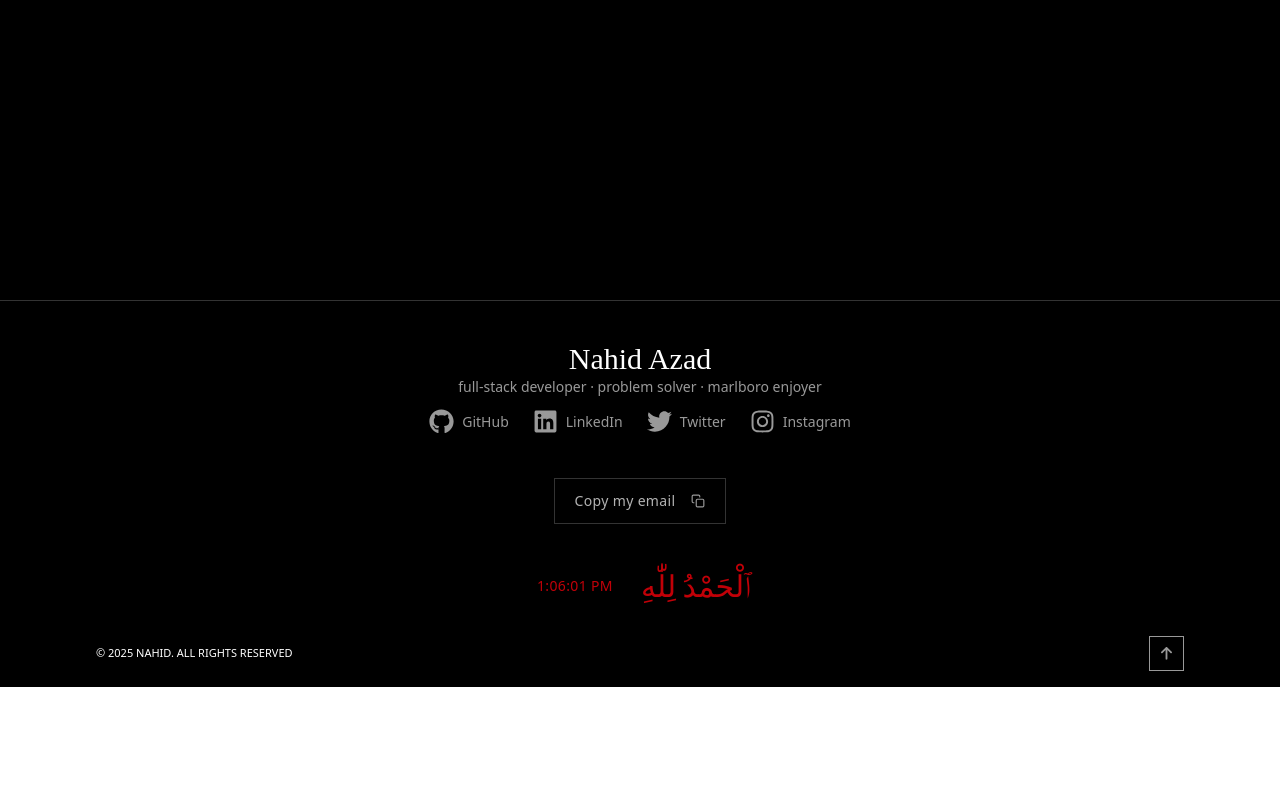
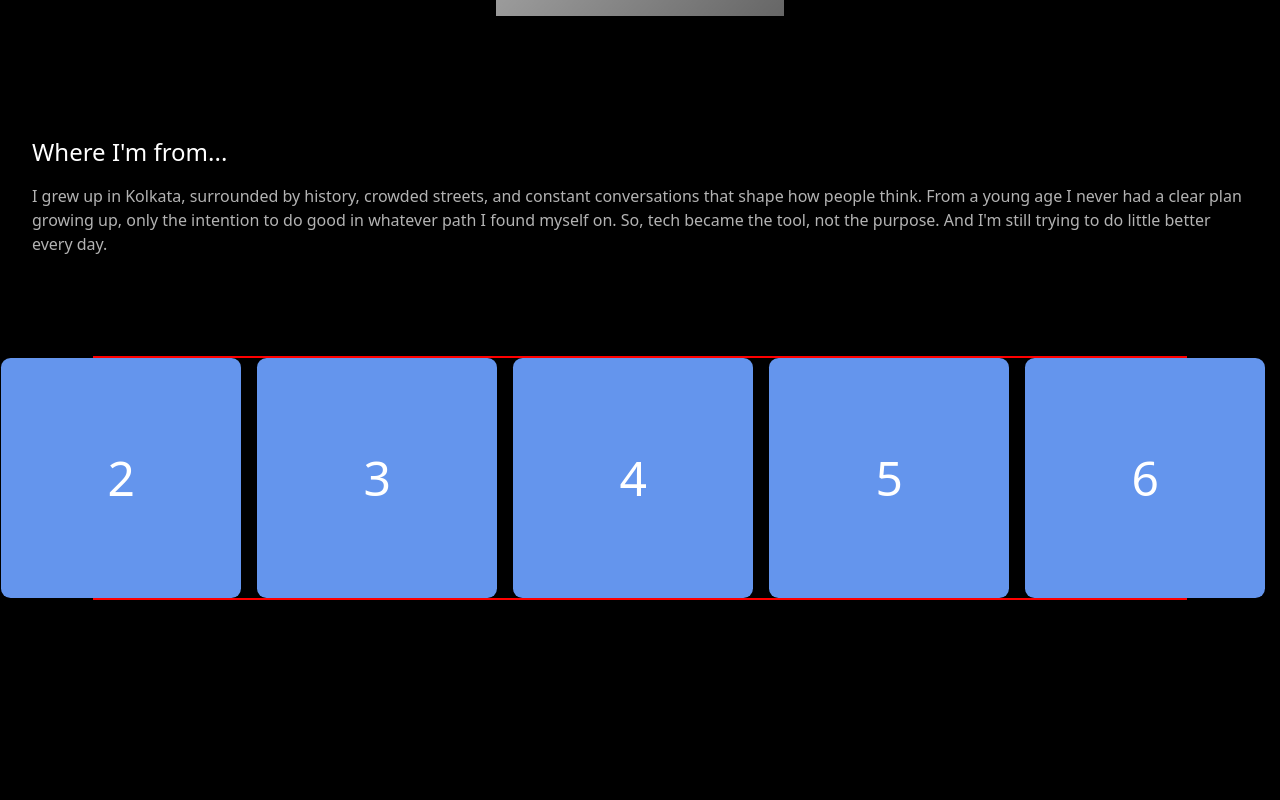
Before and after one commit to inv-nahid/portfolionew_nahid, a React (Vite) app in the folder nahid/frontend/: page /about in a window 1280 px wide. Shown: the part 500-1300 px from the top of the page. Before the commit the page ends 1187 px from the top, so only its background shows below. Built offline with nearby package versions, Linux system fonts and the light colour scheme; a web font is replaced by a local one.

Commit message:
About page started

```diff
--- /dev/null
+++ b/nahid/frontend/src/components/InfiniteCarousel/InfiniteCarousel.css
@@ -0,0 +1,24 @@
+.carousel {
+    margin: 100px auto;
+    width: 90%;
+    border: 2px solid red;
+    display: flex;
+}
+
+.group {
+    display: flex;
+    align-items: center;
+    justify-content: center;
+    gap: 1em;
+}
+
+.card {
+    flex: 0 0 5em;
+    height: 5em;
+    padding: 1em;
+    background: cornflowerblue;
+    font-size: 3rem;
+    border-radius: .2em;
+    text-align: center;
+    align-content: center;
+}
--- /dev/null
+++ b/nahid/frontend/src/components/InfiniteCarousel/InfiniteCarousel.jsx
@@ -0,0 +1,20 @@
+import './InfiniteCarousel.css'
+
+const InfiniteCarousel = () => {
+    return (
+
+        <div className='carousel'>
+            <div className='group'>
+                <div className='card'>1</div>
+                <div className='card'>2</div>
+                <div className='card'>3</div>
+                <div className='card'>4</div>
+                <div className='card'>5</div>
+                <div className='card'>6</div>
+            </div>
+        </div>
+
+    )
+}
+
+export default InfiniteCarousel
--- a/nahid/frontend/src/pages/About.jsx
+++ b/nahid/frontend/src/pages/About.jsx
@@ -1,7 +1,36 @@
-import React from 'react'
+import nahidsidemug from '../assets/nahid_sidemug.jpeg'
+import nahidfrontmug from '../assets/nahid_frontmug.jpeg'
+import InfiniteCarousel from '../components/InfiniteCarousel/InfiniteCarousel'
 
 export const About = () => {
     return (
-        <div className="min-h-screen bg-black text-white px-8 py-8">About</div>
+        <div className="min-h-screen bg-black text-white px-8 py-48">
+
+            <div className="relative group h-81 w-72 bg-gradient-to-br from-white/80 via-white/60 to-white/40 mx-auto p-3">
+
+                {/* Default image */}
+                <img
+                    src={nahidsidemug}
+                    alt="default"
+                    className="absolute inset-0 w-full h-64 object-cover px-3 pt-3 group-hover:hidden"
+                />
+
+                {/* Hover image */}
+                <img
+                    src={nahidfrontmug}
+                    alt="hover"
+                    className="absolute inset-0 w-full h-64 object-cover px-3 pt-3 hidden group-hover:block"
+                />
+            </div>
+
+            <div className="mt-30 text-2xl mb-4">
+                Where I'm from...
+            </div>
+            <p className='text-white/70'>
+                I grew up in Kolkata, surrounded by history, crowded streets, and constant conversations that shape how people think. From a young age I never had a clear plan growing up, only the intention to do good in whatever path I found myself on. So, tech became the tool, not the purpose. And I'm still trying to do little better every day.
+            </p>
+
+            <InfiniteCarousel />
+        </div>
     )
 }
```
Also changed, not shown: nahid/frontend/src/assets/nahid_frontmug.jpeg (added), nahid/frontend/src/assets/nahid_sidemug.jpeg (added).
